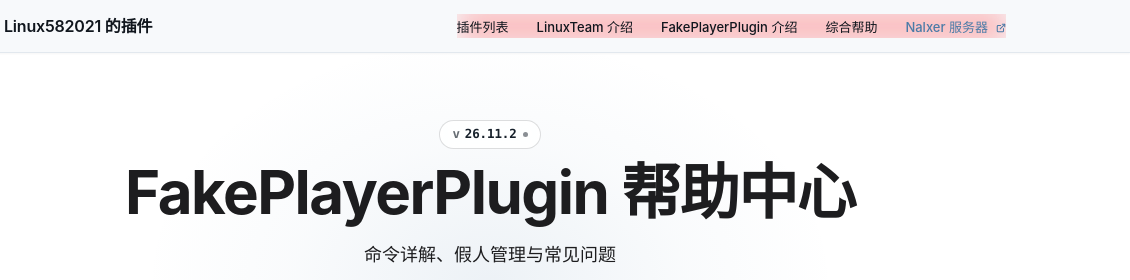
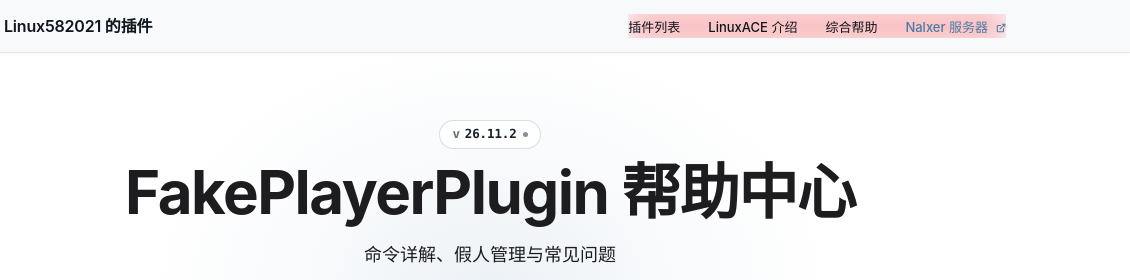
Before and after one commit to liuxuanming2021/InTheNameOfLinux, a plain HTML site: page acehelp.html in a window 1280 px wide. Shown: the top 280 px of the page, 150-1280 px from the left. Drawn offline with Linux system fonts and the light colour scheme.

Commit message:
fix(web): rebuild ACE help cover, remove cross-plugin nav links everywhere

```diff
--- a/acehelp.html
+++ b/acehelp.html
@@ -140,8 +140,7 @@
 
     <ul class="nav-links" id="navLinks">
       <li><a href="index.html#plugins">插件列表</a></li>
-      <li><a href="team.html">LinuxTeam 介绍</a></li>
-      <li><a href="fakeplayer.html">FakePlayerPlugin 介绍</a></li>
+      <li><a href="ace.html">LinuxACE 介绍</a></li>
       <li><a href="linuxhelp.html" class="nav-help">综合帮助</a></li>
       <li>
         <a href="http://nalxer.top" target="_blank" rel="noopener noreferrer" class="nav-external">
```
Also changed, not shown: fakeplayer.html (+0 -1 lines), fakeplayerhelp.html (+0 -1 lines), linuxpluginhelp.html (+0 -1 lines), title.html (+0 -1 lines), titlehelp.html (+0 -1 lines).
